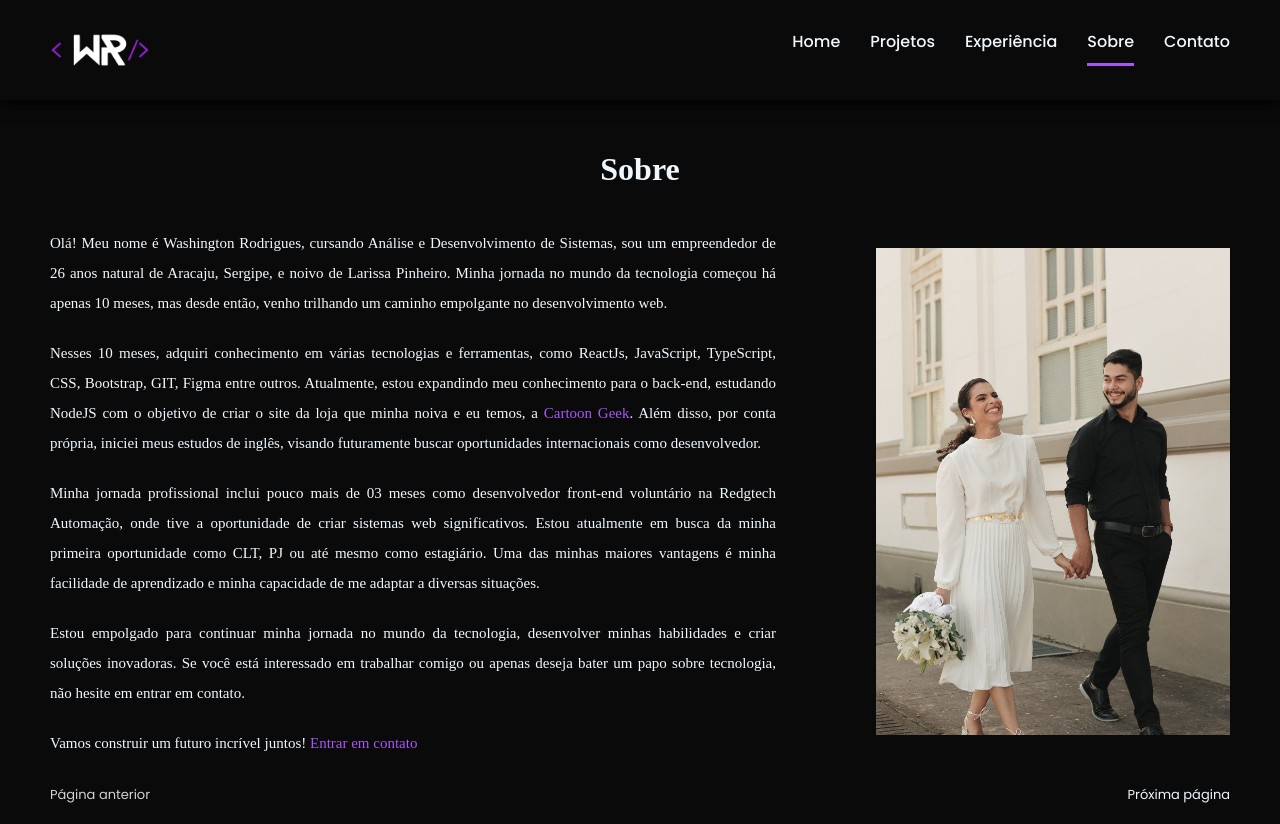
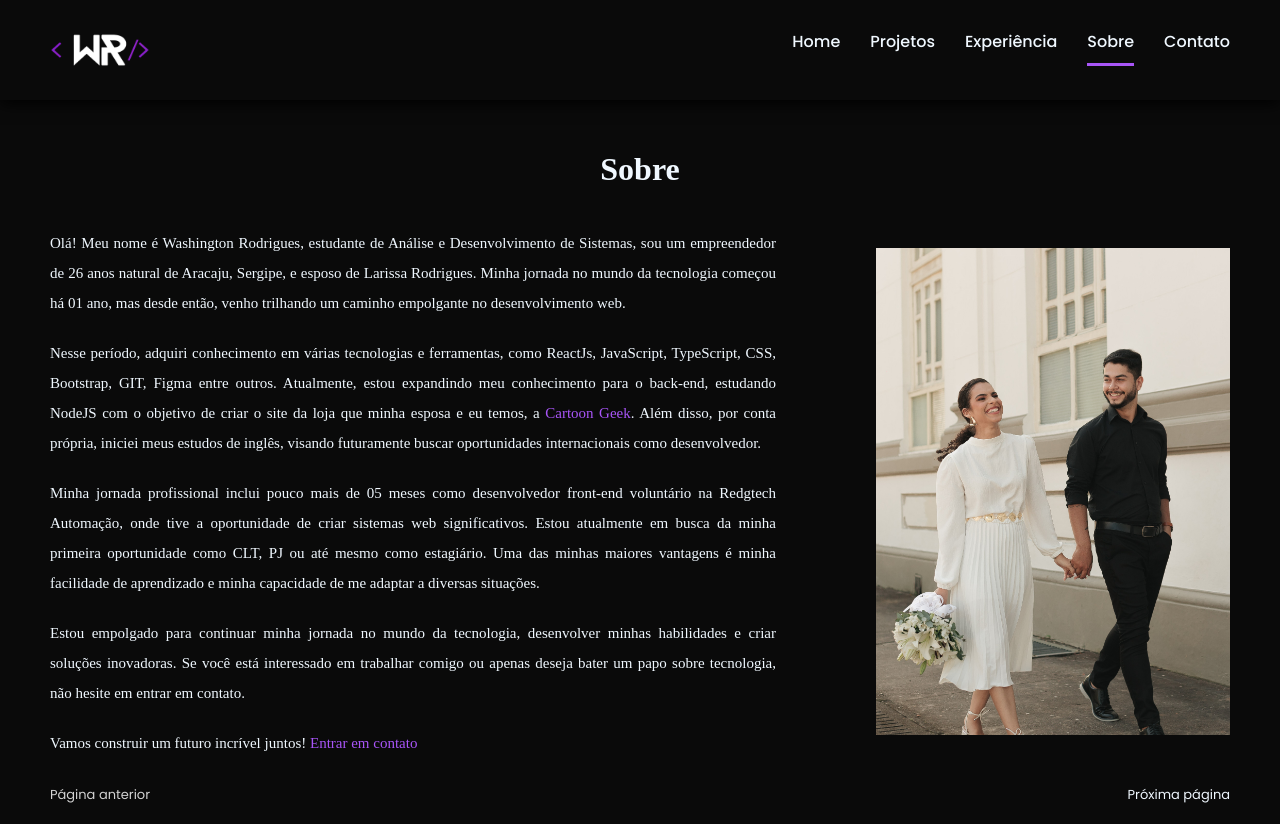
Before and after one commit to washingtonrodriigues/meu-portifolio, a React (Vite) app: page /about in a window 1280 px wide. Built offline with nearby package versions, Linux system fonts and the light colour scheme; the HTML template or start-up script is replaced by a standard one; a web font is replaced by a local one.

Commit message:
atualizacao provisoria do texto sobre

```diff
--- a/src/Components/About/index.jsx
+++ b/src/Components/About/index.jsx
@@ -17,9 +17,9 @@ export default function About() {
       <h2>Sobre</h2>
       <div className={classNames(styles.content_about)}>
         <div className={classNames(styles.text)}>
-          <p>Olá! Meu nome é Washington Rodrigues, cursando Análise  e Desenvolvimento de Sistemas, sou um empreendedor de 26 anos natural de Aracaju, Sergipe, e noivo de Larissa Pinheiro. Minha jornada no mundo da tecnologia começou há apenas 10 meses, mas desde então, venho trilhando um caminho empolgante no desenvolvimento web.</p>
-          <p>Nesses 10 meses, adquiri conhecimento em várias tecnologias e ferramentas, como ReactJs, JavaScript, TypeScript, CSS, Bootstrap, GIT, Figma entre outros. Atualmente, estou expandindo meu conhecimento para o back-end, estudando NodeJS com o objetivo de criar o site da loja que minha noiva e eu temos, a <a target='_blank' href="https://instagram.com/cartoonstore19">Cartoon Geek</a>. Além disso, por conta própria, iniciei meus estudos de inglês, visando futuramente buscar oportunidades internacionais como desenvolvedor.</p>
-          <p>Minha jornada profissional inclui pouco mais de 03 meses como desenvolvedor front-end voluntário na Redgtech Automação, onde tive a oportunidade de criar sistemas web significativos. Estou atualmente em busca da minha primeira oportunidade como CLT, PJ ou até mesmo como estagiário. Uma das minhas maiores vantagens é minha facilidade de aprendizado e minha capacidade de me adaptar a diversas situações.</p>
+          <p>Olá! Meu nome é Washington Rodrigues, estudante de Análise  e Desenvolvimento de Sistemas, sou um empreendedor de 26 anos natural de Aracaju, Sergipe, e esposo de Larissa Rodrigues. Minha jornada no mundo da tecnologia começou há 01 ano, mas desde então, venho trilhando um caminho empolgante no desenvolvimento web.</p>
+          <p>Nesse período, adquiri conhecimento em várias tecnologias e ferramentas, como ReactJs, JavaScript, TypeScript, CSS, Bootstrap, GIT, Figma entre outros. Atualmente, estou expandindo meu conhecimento para o back-end, estudando NodeJS com o objetivo de criar o site da loja que minha esposa e eu temos, a <a target='_blank' href="https://instagram.com/cartoonstore19">Cartoon Geek</a>. Além disso, por conta própria, iniciei meus estudos de inglês, visando futuramente buscar oportunidades internacionais como desenvolvedor.</p>
+          <p>Minha jornada profissional inclui pouco mais de 05 meses como desenvolvedor front-end voluntário na Redgtech Automação, onde tive a oportunidade de criar sistemas web significativos. Estou atualmente em busca da minha primeira oportunidade como CLT, PJ ou até mesmo como estagiário. Uma das minhas maiores vantagens é minha facilidade de aprendizado e minha capacidade de me adaptar a diversas situações.</p>
           <p>Estou empolgado para continuar minha jornada no mundo da tecnologia, desenvolver minhas habilidades e criar soluções inovadoras. Se você está interessado em trabalhar comigo ou apenas deseja bater um papo sobre tecnologia, não hesite em entrar em contato.</p>
           <p>Vamos construir um futuro incrível juntos! <a href="/contact">Entrar em contato</a></p>
         </div>
```
